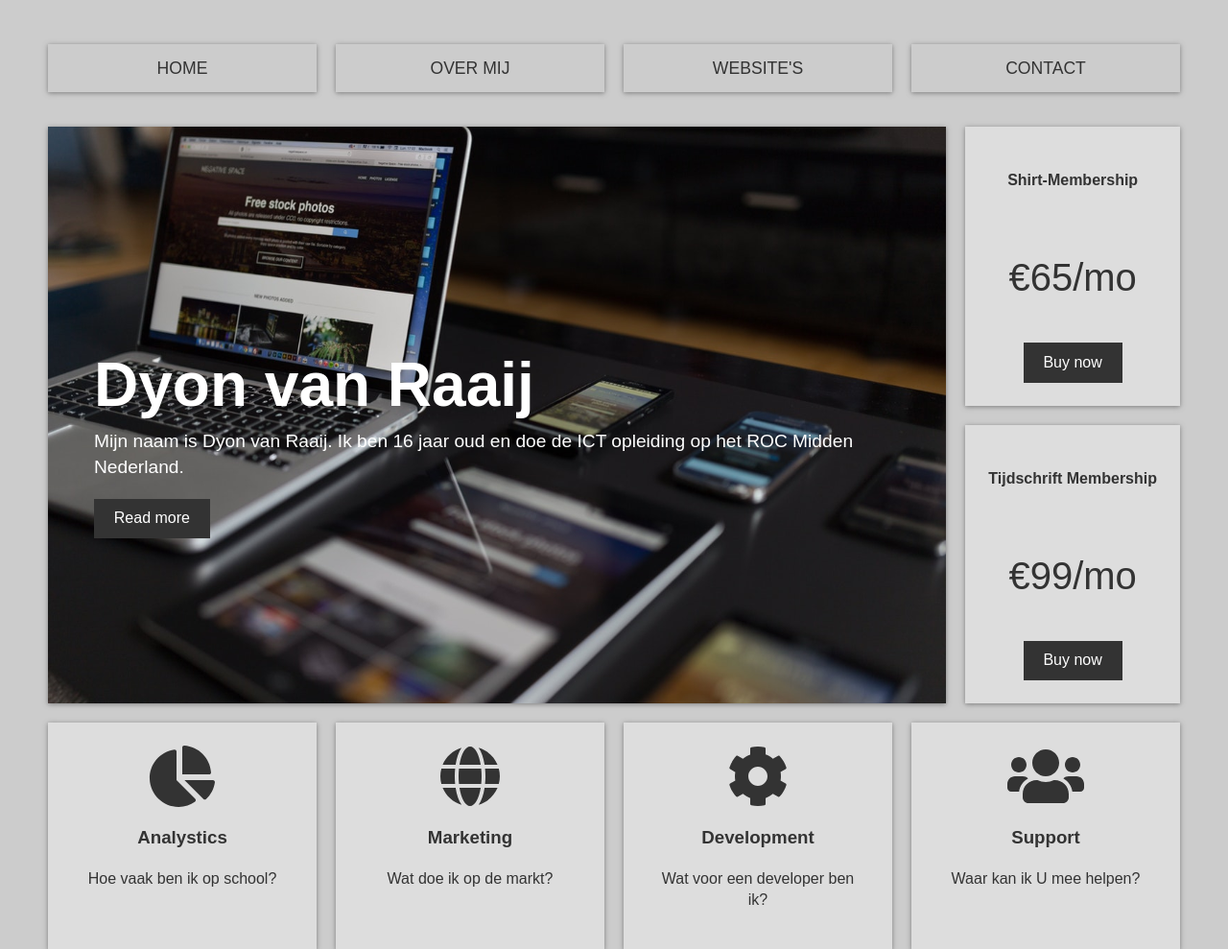
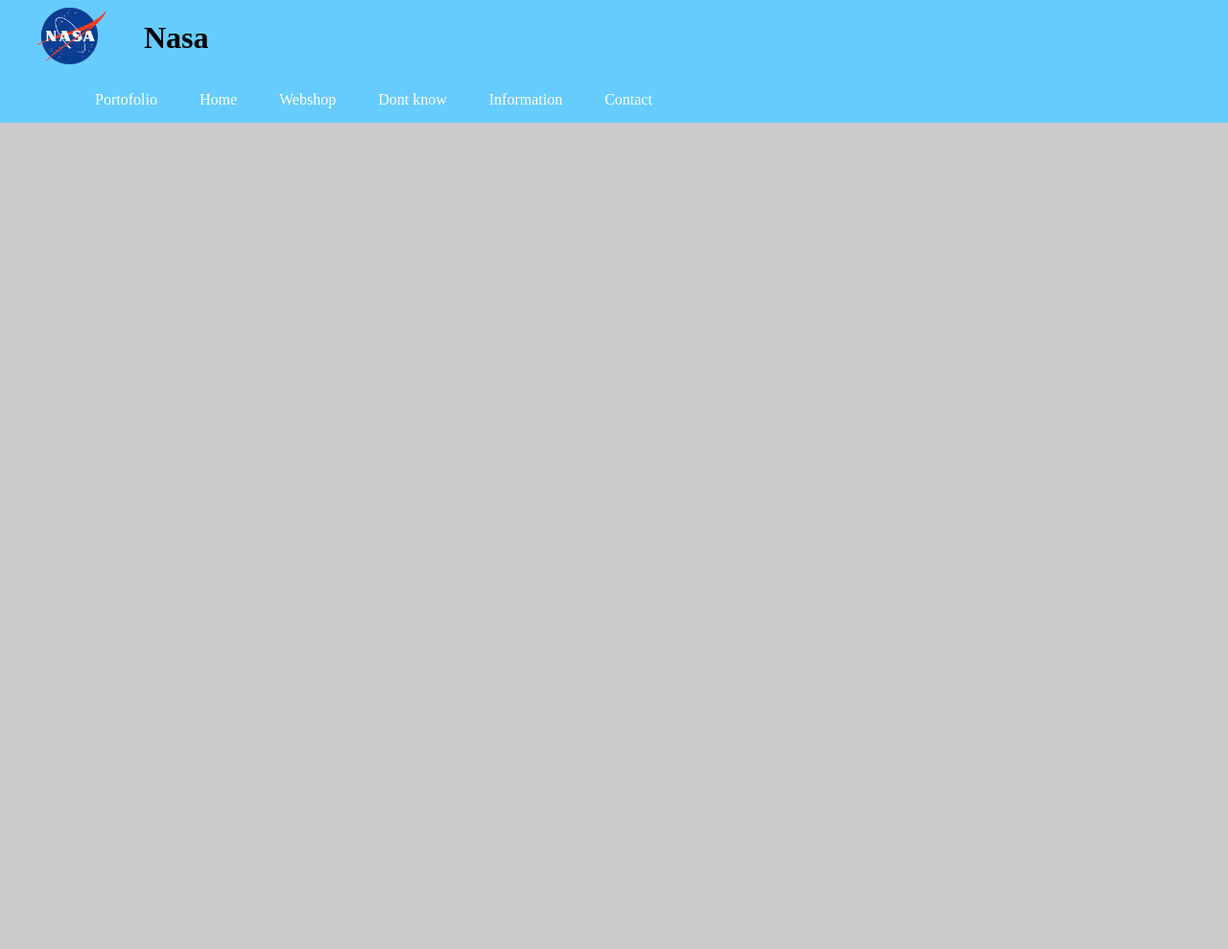
Before and after one commit to dyonvanraaij/dyonvanraaij.github.io, a PHP site: page /nasa/index.html in a window 1280 px wide. Shown: the top 989 px of the page at 96% size. After the commit the page ends 128 px from the top, so only its background shows below. Run offline with PHP 8.4, Linux system fonts and the light colour scheme; some libraries are stand-ins or nearby versions.

Commit message:
4e upload

```diff
--- a/css/style.css
+++ b/css/style.css
@@ -38,6 +38,7 @@ img {
 /* Navigation */
 
 .main-nav ul {
+
     display: grid;
     grid-gap: 20px;
     padding: 0;
@@ -46,7 +47,7 @@ img {
 }
 
 .main-nav a{
-    background: var(--primairy);
+    background: url(achtergrond.jpeg);
     display: block;
     text-decoration: none;
     padding: 0.8rem;
@@ -101,7 +102,7 @@ img {
 
 /* Top box */
 .top-box {
-    background: var(--primary);
+    background: url(achtergrond.jpeg);
     display: grid;
     align-items: center;
     justify-items: center;
@@ -129,11 +130,12 @@ img {
 }
 
 .box {
-    background: var(--primary);
+    background: url(achtergrond.jpeg);
     text-align: center;
     padding: 1.5rem 2rem;
     box-shadow: var(--shadow);
 }
+
 
 /* info */
 .info {
@@ -165,6 +167,11 @@ footer {
     color: var(--light);
     text-align: center;
     padding: 1rem;
+}
+
+a {
+    color: var(--light);
+    padding: 5px;
 }
 
 /* media quereis */
--- a/index.html
+++ b/index.html
@@ -13,10 +13,10 @@
    <div class="wrapper">
         <div class="main-nav">
             <ul>
-                <li><a href="index.html">Home</a></li>
-                <li><a href="#">Over mij</a></li>
-                <li><a href="websites.html">Website's</a></li>
-                <li><a href="#">Contact</a></li>
+                <li><a href="index.html"><b>Home</b></a></li>
+                <li><a href="about.html"><b>Over mij</b></a></li>
+                <li><a href="websites.html"><b>Website's</b></a></li>
+                <li><a href="contact.html"><b>Contact</b></a></li>
             </ul>
         </div>
 
@@ -24,21 +24,18 @@
         <section class="top-container">
             <header class="showcase">
                 <h1>Dyon van Raaij</h1>
-                <p>Mijn naam is Dyon van Raaij. Ik ben 16 jaar oud en doe
-                de ICT opleiding op het ROC Midden Nederland.</p>
-                <a href="#" class="btn">Read more</a>
+                <p>naam is Dyon van Raaij. Ik ben 16 jaar oud en doe de ICT opleiding op het ROC Midden Nederland.</p>
+                <a href="about.html" class="btn">Read more</a>
             </header>
             <div class="top-box top-box-a">
-                <h4>Shirt-Membership</h4>
-                <p class="price">€65/mo</p>
-                <a href="#" class="btn">Buy now</a>
-            </div>
-            <div class="top-box top-box-b">
-                <h4>Tijdschrift Membership</h4>
-                <p class="price">€99/mo</p>
-                <a href="#" class="btn">Buy now</a>
+                <img src="images/linkedin.jpg" width="200px">
+                    <p>Hieronder mijn linkedin waarop u wat meer informatie kunt vinden over mij.
+                    </p>
+                    <a href="https://www.linkedin.com/in/dyon-van-raaij-350770175/" class="btn">Learn more</a>
             </div>
         </section>
+
+        <h1>Projecten</h1>
 
         <section class="boxes">
             <div class="box">
@@ -63,37 +60,16 @@
             </div>
         </section>
 
-        <!--Info section-->
-        <section class="info">
-            <img src="images/linkedin.jpg" width="1000px">
-            <div>
-                <h2>Mijn linkedin</h2>
-                <p>Hieronder mijn linkedin waarop u wat meer informatie kunt vinden over mij.
-                </p>
-                <a href="https://www.linkedin.com/in/dyon-van-raaij-350770175/" class="btn">Learn more</a>
-            </div>
-        </section>
-
-
-        <!--Portfolio-->
-        <section class="portofolio">
-            <img src="https://source.unsplash.com/random/200x200" alt="">
-            <img src="https://source.unsplash.com/random/200x201" alt="">
-            <img src="https://source.unsplash.com/random/200x202" alt="">
-            <img src="https://source.unsplash.com/random/200x203" alt="">
-            <img src="https://source.unsplash.com/random/200x204" alt="">
-            <img src="https://source.unsplash.com/random/200x205" alt="">
-            <img src="https://source.unsplash.com/random/200x206" alt="">
-            <img src="https://source.unsplash.com/random/200x207" alt="">
-        </section>
-
-
-        <!--footer-->
+        <!--Footer-->
         <footer>
             <p>Dyon van Raaij &copy; 2018</p>
+            <a href="https://www.instagram.com/dyon.vr"><i class="fab fa-instagram fa-2x"></i></a>
+            <a href="snapchat.html"><i class="fab fa-snapchat-ghost fa-2x"></i></a>
+            <a href="https://www.facebook.com/dyon.vanraaij"><i class="fab fa-facebook-f fa-2x"></i></a>
+            <a href="https://www.linkedin.com/in/dyon-van-raaij-350770175/"><i class="fab fa-linkedin-in fa-2x"></i></a>
         </footer>
 
-   </div>
-   <!--wrapper ends-->
+    <!--wrapper ends-->
+    </div>
 </body>
 </html>
--- /dev/null
+++ b/nasa/css/style.css
@@ -0,0 +1,61 @@
+body {
+	margin: 0;
+	background: #ccc;
+}
+
+.container {
+	width: 100%;
+	margin: auto;
+	overflow: hidden;
+}
+.container1 {
+	width: 90%;
+	margin: auto;
+	overflow: hidden;
+}
+
+#navbar {
+	color: black;
+}
+
+#navbar ul {
+	padding: 15px;
+	margin: 0;
+	list-style-type: none;
+    overflow: hidden;
+}
+
+#navbar li {
+	display: inline-block;
+}
+
+#navbar li a {
+	color: #fff;
+	text-decoration: none;
+	padding-right: 15px;
+	padding: 20px;
+}
+
+#navbar li a:hover {
+	background-color: white;
+	color: black;
+}
+#main-header {
+	background-color: #66ccff;
+	color: black;
+}
+
+.logo {
+	float: left;
+}
+
+#main {
+	width: 100%;
+	padding:0 30px;
+	box-sizing: border-box;
+}
+
+#navbar {
+	background-color: #66ccff;
+	color: purple;
+}
--- /dev/null
+++ b/nasa/index.html
@@ -0,0 +1,30 @@
+<!DOCTYPE html>
+<html>
+<head>
+	<title>nasa</title>
+	<link rel="stylesheet" type="text/css" href="css/style.css">
+</head>
+<body>
+
+	<header id="main-header">
+		<div class="container">
+			<img class="logo" src="images/logo.jpg" width="150px">
+			<h1>Nasa</h1>
+		</div>
+	</header>
+
+	<nav id="navbar">
+		<div class="container1">
+			<ul>
+				<li><a href="../index.html">Portofolio</a></li>
+				<li><a href="#">Home</a></li>
+				<li><a href="#">Webshop</a></li>
+				<li><a href="#">Dont know</a></li>
+				<li><a href="#">Information</a></li>
+				<li><a href="#">Contact</a></li>
+			</ul>
+		</div>
+	</nav>
+
+</body>
+</html>
```
Also changed, not shown: about.html (added, +40 -0 lines), contact.html (added, +44 -0 lines), snapchat.html (added, +24 -0 lines), websites.html (+12 -8 lines), images/snapcode.png (added), nasa/css/showcase.jpg (added), nasa/images/logo.jpg (added), 1 other file.
